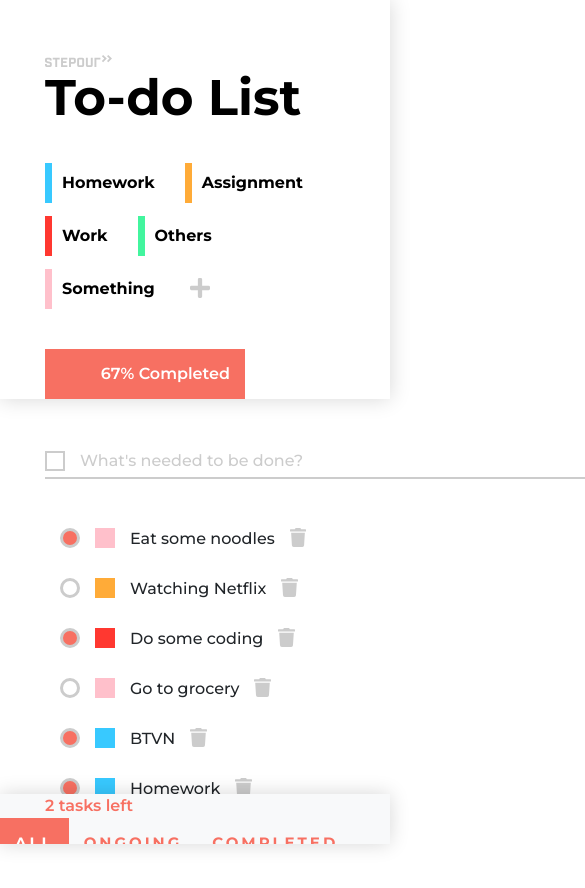
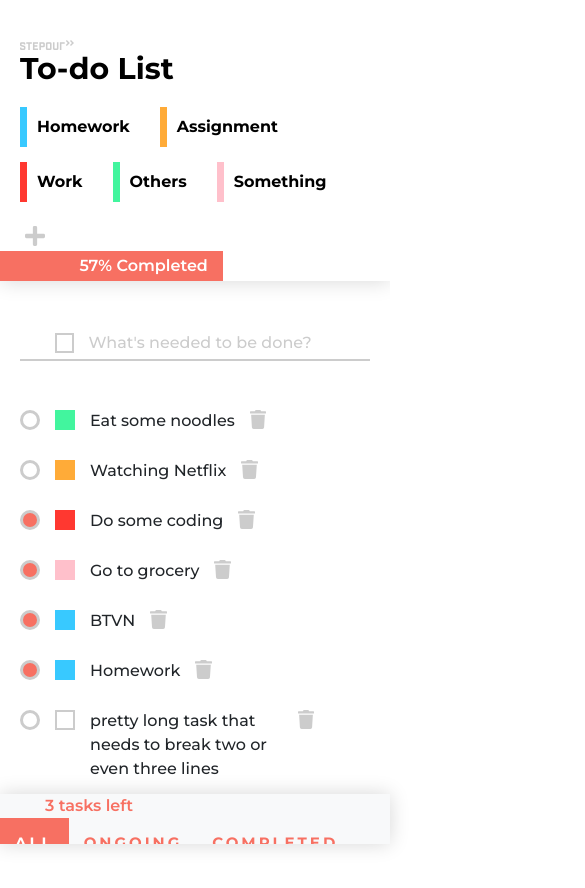
Before and after one commit to giangle0411/todo-app, a React (Create React App) app: page / in a window 390 px wide. Shown: the top 888 px of the page, 585 px wide, since content can reach past the window. Built offline with nearby package versions, Linux system fonts and the light colour scheme; data requests are answered from the project's data file.

Commit message:
Mobile styling

```diff
--- a/db.json
+++ b/db.json
@@ -2,9 +2,9 @@
   "todo": [
     {
       "name": "Eat some noodles",
-      "category": "BB",
-      "categoryColor": "Pink",
-      "completed": true,
+      "category": "Others",
+      "categoryColor": "#42f59e",
+      "completed": false,
       "id": 1
     },
     {
@@ -25,7 +25,7 @@
       "name": "Go to grocery",
       "category": "Something",
       "categoryColor": "Pink",
-      "completed": false,
+      "completed": true,
       "id": 4
     },
     {
@@ -41,6 +41,13 @@
       "categoryColor": "#38C9FF",
       "completed": true,
       "id": 13
+    },
+    {
+      "name": "pretty long task that needs to break two or even three lines",
+      "category": null,
+      "categoryColor": null,
+      "completed": false,
+      "id": 14
     }
   ],
   "category": [
--- a/src/app.css
+++ b/src/app.css
@@ -30,7 +30,7 @@
 .category-container {
   height: 40px;
   margin-right: 13px;
-  margin-bottom: 13px;
+  margin-bottom: 15px;
   cursor: pointer;
   text-align: center;
   display: flex;
@@ -80,9 +80,17 @@
 .add-todo {
   margin-top: 45px;
   margin-bottom: 45px;
+}
+
+.add-todo-inner {
+  width: 100%;
   display: inline-flex;
   align-items: center;
   border-bottom: 2px solid #cccccc;
+}
+
+.add-todo .form-group {
+  width: 100%;
 }
 
 .add-input {
@@ -91,7 +99,7 @@
   letter-spacing: 0px;
   opacity: 1;
   font-weight: 500;
-  width: 650px;
+  width: 100%;
   color: #cccccc;
 }
 input::placeholder {
@@ -356,7 +364,23 @@ input::placeholder {
 }
 /**********************************************************/
 
-.container-mdm {
+.container-body {
+  width: 100%;
+  max-width: 768px;
+  padding-left: 45px;
+  padding-right: 45px;
+  margin: 0 auto;
+}
+
+.container-header {
+  width: 100%;
+  max-width: 768px;
+  padding-left: 45px;
+  padding-right: 45px;
+  margin: 0 auto;
+}
+
+.container-progress-bar {
   width: 100%;
   max-width: 768px;
   padding-left: 45px;
@@ -378,3 +402,58 @@ input::placeholder {
 .form-group {
   margin-bottom: 0px;
 }
+
+@media (max-width: 768px) {
+  .container-body {
+    padding: 0;
+    margin: 0;
+  }
+  /* Header */
+  .container-header {
+    padding-left: 20px;
+    padding-right: 20px;
+  }
+  .logo {
+    margin-top: 40px;
+    height: 10px;
+  }
+  .header-label {
+    text-align: left;
+    font: Bold 30px/37px Montserrat;
+    letter-spacing: 0px;
+    color: #000000;
+    opacity: 1;
+    margin-bottom: 20px;
+  }
+  /*******************************************************************************/
+  .container-progress-bar {
+    padding: 0;
+    margin: 0;
+  }
+
+  .progress-container {
+    height: 30px;
+    margin-top: 5px;
+  }
+  /*******************************************************************************/
+
+  /* Add todo */
+  .add-todo {
+    padding-left: 20px;
+    padding-right: 20px;
+  }
+  .add-todo-inner {
+    padding-left: 35px;
+
+    display: inline-flex;
+    align-items: center;
+    border-bottom: 2px solid #cccccc;
+    width: 100%;
+  }
+  /*******************************************************************************/
+
+  .container {
+    padding-left: 20px;
+    padding-right: 20px;
+  }
+}
--- a/src/components/AllTodos.js
+++ b/src/components/AllTodos.js
@@ -5,7 +5,7 @@ import AddNewTodo from './AppBody/AddNewTodo'
 export default class AllTodos extends Component {
   render() {
     return (
-      <div className="all-todos container-mdm">
+      <div className="all-todos container-body">
         <AddNewTodo />
         <TodoList list="AllTodos" />
       </div>
--- a/src/components/AppBody/AddNewTodo.js
+++ b/src/components/AppBody/AddNewTodo.js
@@ -22,7 +22,7 @@ class AddNewTodo extends Component {
   renderNameInput = ({ input, placeholder }) => {
     return (
       <input
-        className="form-control-plaintext  add-input"
+        className="form-control-plaintext add-input"
         placeholder={placeholder}
         {...input}
       />
@@ -55,6 +55,7 @@ class AddNewTodo extends Component {
   render() {
     return (
       <div className="add-todo">
+        <div className="add-todo-inner">
           <CategoryBox
             handleShow={this.handleShow}
             propStyle={{
@@ -71,7 +72,7 @@ class AddNewTodo extends Component {
               <AddNewCategory />
             </Modal.Body>
           </Modal>
-        <div className="inline form-group">
+          <div className="form-group">
             <form onSubmit={this.props.handleSubmit(this.onSubmit)}>
               <Field
                 name="name"
@@ -79,6 +80,7 @@ class AddNewTodo extends Component {
                 placeholder="What's needed to be done?"
               />
             </form>
+          </div>
         </div>
       </div>
     )
--- a/src/components/AppHeader/AppHeader.js
+++ b/src/components/AppHeader/AppHeader.js
@@ -8,13 +8,15 @@ export default class AppHeader extends Component {
   render() {
     return (
       <div className="app-header">
-        <div className="container-mdm">
+        <div className="container-header">
           <img src={logo} className="logo" alt="logo" />
           <div className="header-label">To-do List</div>
           <div className="category-list">
             <CategoryList />
             <AddNewCategory />
           </div>
+        </div>
+        <div className="container-progress-bar">
           <ProgressBar />
         </div>
       </div>
--- a/src/components/CompletedTodos.js
+++ b/src/components/CompletedTodos.js
@@ -5,7 +5,7 @@ import AddNewTodo from './AppBody/AddNewTodo'
 export default class CompletedTodos extends Component {
   render() {
     return (
-      <div className="completed-todos container-mdm">
+      <div className="completed-todos container-body">
         <AddNewTodo />
         <TodoList list="CompletedTodos" />
       </div>
--- a/src/components/IncompletedTodos.js
+++ b/src/components/IncompletedTodos.js
@@ -5,7 +5,7 @@ import AddNewTodo from './AppBody/AddNewTodo'
 export default class IncompletedTodos extends Component {
   render() {
     return (
-      <div className="incompleted-todos container-mdm">
+      <div className="incompleted-todos container-body">
         <AddNewTodo />
         <TodoList list="IncompletedTodos" />
       </div>
```
Lines whose indentation alone changed are shown as unchanged.
